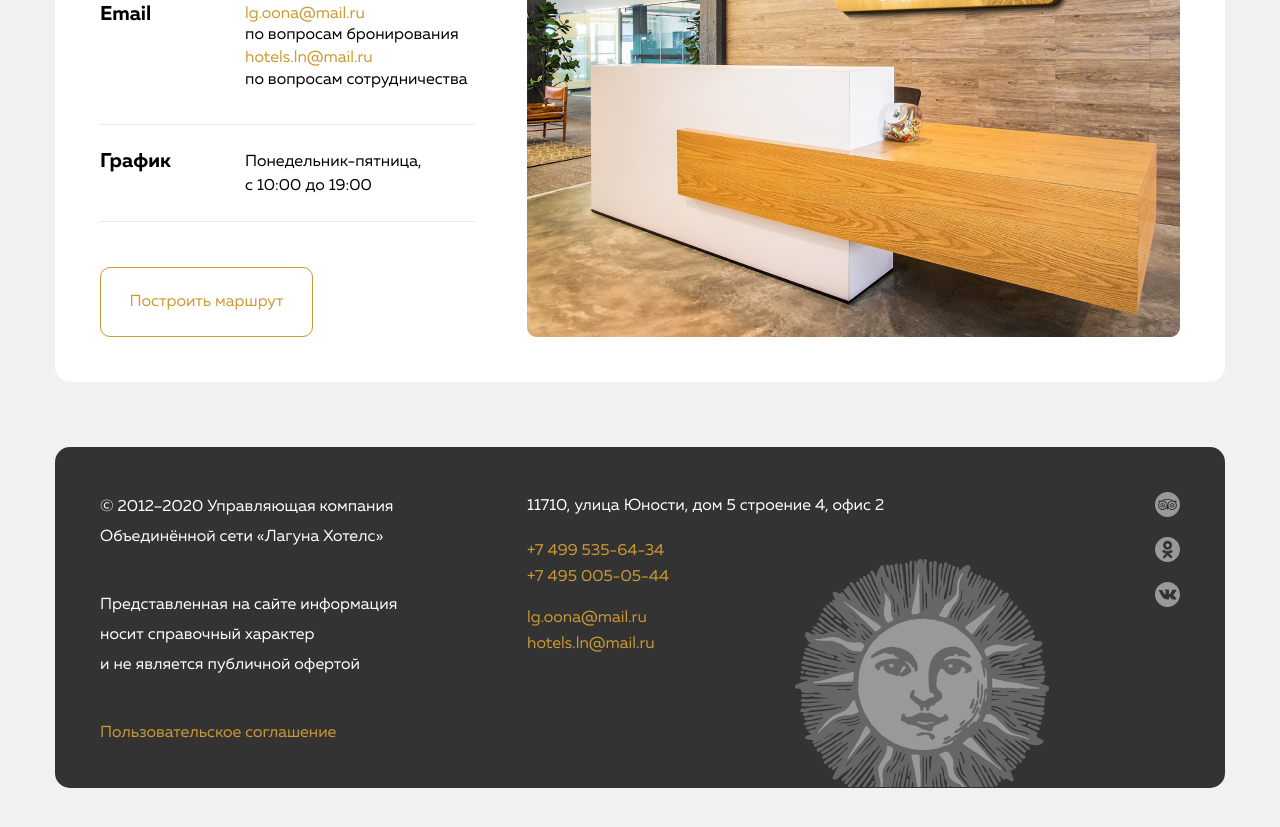
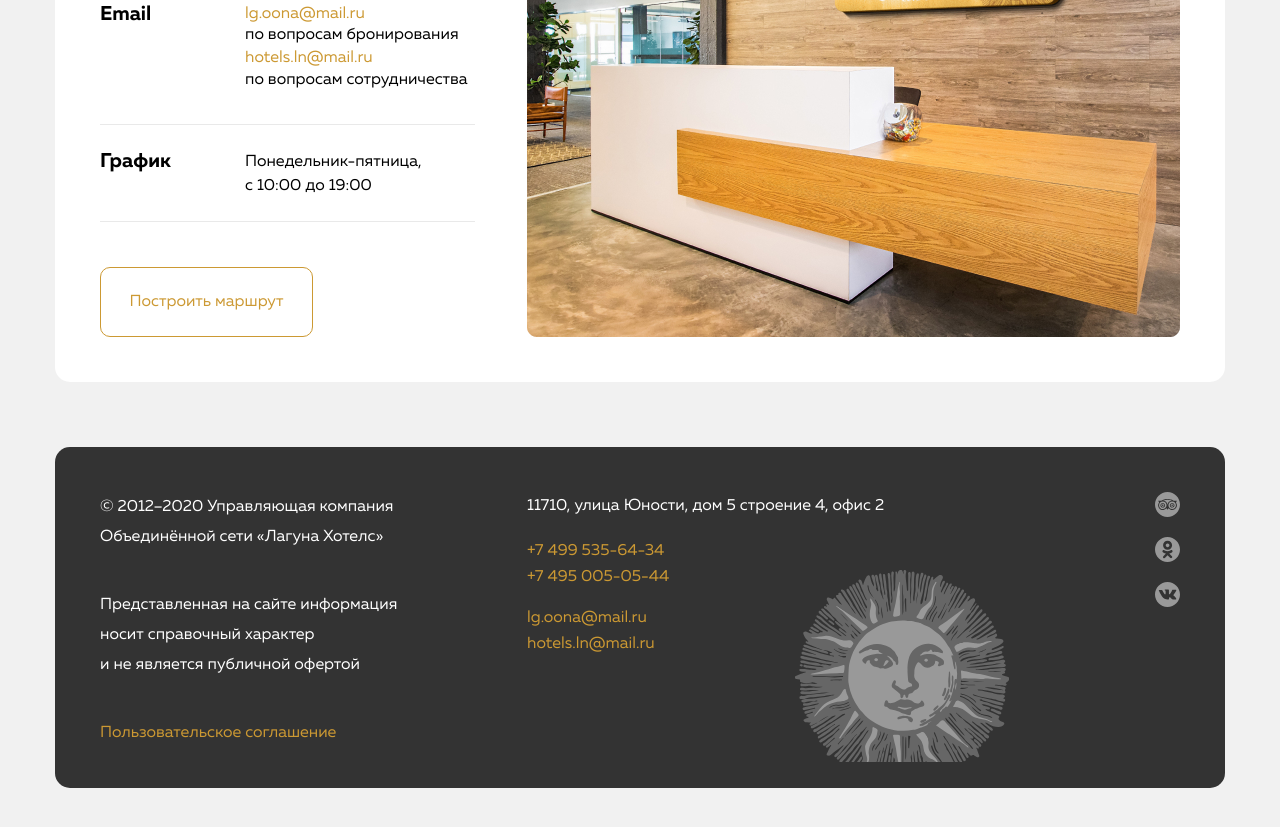
Before and after one commit to AlonzaL/Lagoon, a plain HTML site: page index.html in a window 1280 px wide. Shown: the part 4891-5718 px from the top of the page. Drawn offline with Linux system fonts and the light colour scheme.

Commit message:
commit before sending to git

```diff
--- a/css/style.css
+++ b/css/style.css
@@ -804,7 +804,7 @@ input[type=number] {
     background-position-x: 740px;
     background-position-y: 112px;
     background-repeat: no-repeat;
-    background-size: 254px 228px;
+    background-size: 214px 214px;
 }
 
 .footer-block {
```
